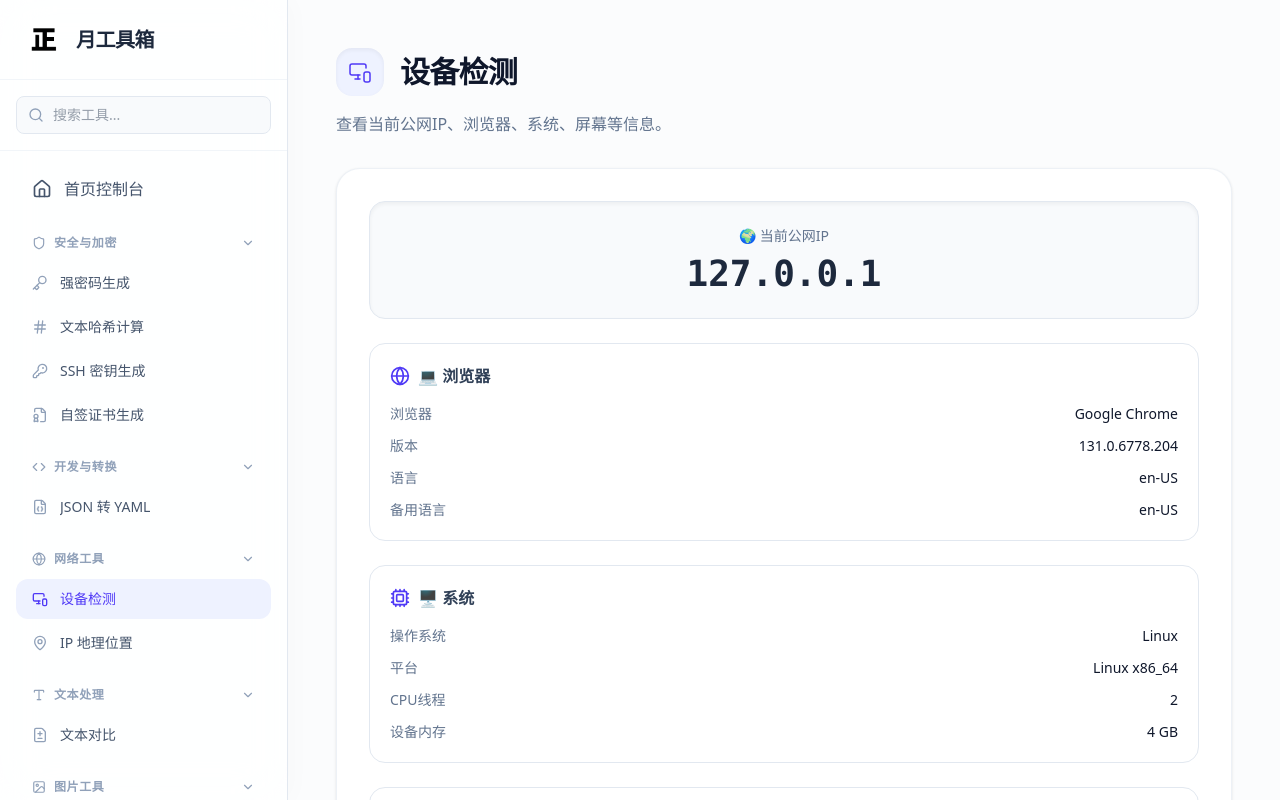
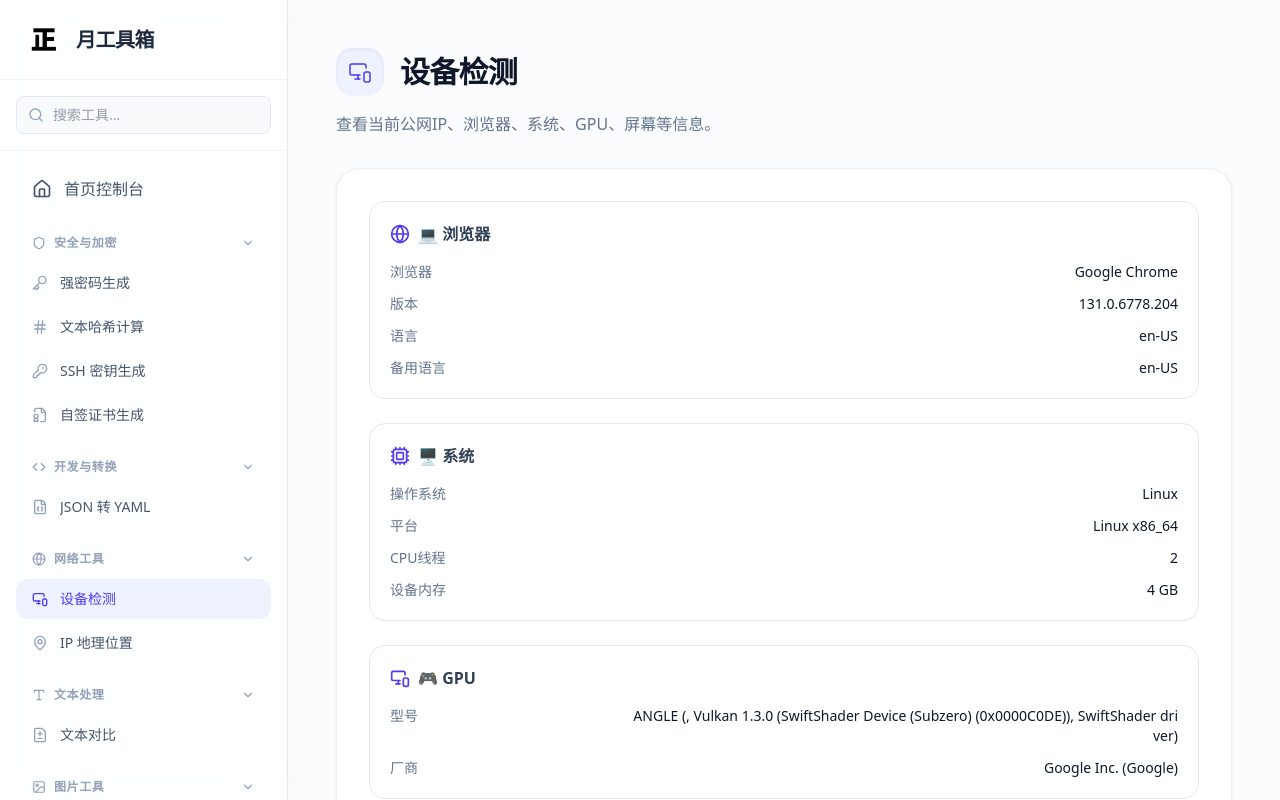
Before and after one commit to hezhengyue/tools, a Next.js app: page /device-info in a window 1280 px wide. Built offline with nearby package versions, Linux system fonts and the light colour scheme.

Commit message:
修复:ip数据bug

```diff
--- a/src/app/api/my-ip/route.ts
+++ b/src/app/api/my-ip/route.ts
@@ -24,14 +24,8 @@ function parseGeoString(geoStr: string): Record<string, string> {
 export async function GET(request: Request) {
   const h = await headers();
 
-  // 1. 获取 IP
-  const ip =
-    h.get("eo-connecting-ip") ||
-    h.get("edge-inner-client-ip") ||
-    h.get("cf-connecting-ip") ||
-    h.get("x-forwarded-for")?.split(",")[0].trim() ||
-    h.get("x-real-ip") ||
-    "127.0.0.1";
+  // 1. 获取 IP (在 EdgeOne 环境下，直接取 eo-connecting-ip 即可，本地开发时回退到 127.0.0.1)
+  const ip = h.get("eo-connecting-ip") || "127.0.0.1";
 
   // 2. 获取并解析 eo-connecting-geo
   const geoStr = h.get("eo-connecting-geo");
@@ -69,6 +63,6 @@ export async function GET(request: Request) {
     local: ip === "127.0.0.1" || ip === "::1",
     geo,
     asn: geo?.asn || null,
-    clientIp: h.get("eo-connecting-ip") || ip,
+    clientIp: ip, // 直接复用 ip 即可，不需要再重复获取 header
   });
 }
--- a/src/app/device-info/page.tsx
+++ b/src/app/device-info/page.tsx
@@ -13,8 +13,6 @@ import {
 import ToolShell from "@/components/ToolShell";
 
 interface DeviceInfo {
-  ip: string;
-
   browser: string;
   browserVersion: string;
   language: string;
@@ -42,9 +40,7 @@ interface DeviceInfo {
 
 function DeviceInfoCore() {
   const [info, setInfo] = useState<DeviceInfo | null>(null);
-
   const [loading, setLoading] = useState(false);
-
   const [copied, setCopied] = useState(false);
 
   function parseBrowser(ua: string) {
@@ -95,16 +91,12 @@ function DeviceInfoCore() {
   function getGpuInfo() {
     try {
       const canvas = document.createElement("canvas");
-
       const gl =
         canvas.getContext("webgl") ||
         canvas.getContext("experimental-webgl");
 
       if (!gl) {
-        return {
-          gpuName: "-",
-          gpuVendor: "-",
-        };
+        return { gpuName: "-", gpuVendor: "-" };
       }
 
       const ext = (gl as WebGLRenderingContext).getExtension(
@@ -112,10 +104,7 @@ function DeviceInfoCore() {
       );
 
       if (!ext) {
-        return {
-          gpuName: "-",
-          gpuVendor: "-",
-        };
+        return { gpuName: "-", gpuVendor: "-" };
       }
 
       const renderer = String(
@@ -131,9 +120,7 @@ function DeviceInfoCore() {
       );
 
       let gpuName = renderer;
-
       const angleMatch = renderer.match(/ANGLE \((.*?) Direct3D/i);
-
       if (angleMatch) {
         gpuName = angleMatch[1];
       }
@@ -144,20 +131,13 @@ function DeviceInfoCore() {
         .trim();
 
       let gpuVendor = vendor;
-
       if (vendor.includes("NVIDIA")) gpuVendor = "NVIDIA";
       else if (vendor.includes("Intel")) gpuVendor = "Intel";
       else if (vendor.includes("AMD")) gpuVendor = "AMD";
 
-      return {
-        gpuName,
-        gpuVendor,
-      };
+      return { gpuName, gpuVendor };
     } catch {
-      return {
-        gpuName: "-",
-        gpuVendor: "-",
-      };
+      return { gpuName: "-", gpuVendor: "-" };
     }
   }
 
@@ -165,60 +145,28 @@ function DeviceInfoCore() {
     setLoading(true);
 
     try {
-      let ip = "127.0.0.1";
-
-      try {
-        const res = await fetch("/api/my-ip", {
-          cache: "no-store",
-        });
-
-        if (res.ok) {
-          const json = await res.json();
-
-          ip = json.ip || ip;
-        }
-      } catch {}
-
       const ua = navigator.userAgent;
-
       const browser = parseBrowser(ua);
-
       const gpu = getGpuInfo();
 
       setInfo({
-        ip,
-
         browser: browser.name,
         browserVersion: browser.version,
-
         language: navigator.language,
         languages: [...navigator.languages],
-
         userAgent: ua,
-
         os: parseOS(ua),
         platform: navigator.platform,
-
         cpu: navigator.hardwareConcurrency || "-",
-
         memory: (navigator as any).deviceMemory || "-",
-
         gpuName: gpu.gpuName,
         gpuVendor: gpu.gpuVendor,
-
         resolution: `${screen.width} × ${screen.height}`,
-
         availableResolution: `${screen.availWidth} × ${screen.availHeight}`,
-
         colorDepth: screen.colorDepth,
-
         pixelRatio: window.devicePixelRatio,
-
-        orientation:
-          screen.orientation?.type || "Unknown",
-
-        timezone:
-          Intl.DateTimeFormat().resolvedOptions().timeZone,
+        orientation: screen.orientation?.type || "Unknown",
+        timezone: Intl.DateTimeFormat().resolvedOptions().timeZone,
       });
     } finally {
       setLoading(false);
@@ -233,8 +181,6 @@ function DeviceInfoCore() {
     if (!info) return;
 
     navigator.clipboard.writeText(`
-公网IP：${info.ip}
-
 浏览器：${info.browser}
 版本：${info.browserVersion}
 语言：${info.language}
@@ -268,26 +214,14 @@ ${info.userAgent}
   }
 
   return (
-    <>
-          {/* 当前公网IP */}
-      <div className="relative mb-6">
-        <div className="bg-slate-50 border border-slate-200 rounded-2xl p-6 text-center shadow-inner relative overflow-hidden">
-          <div className="text-slate-500 text-sm mb-2">
-            🌍 当前公网IP
-          </div>
-
-          <div className="text-3xl md:text-4xl font-mono font-bold text-slate-800 break-all">
-            {loading ? "检测中..." : info?.ip}
-          </div>
-
-          {copied && (
-            <div className="absolute inset-0 bg-green-50 flex items-center justify-center text-green-600 font-medium rounded-2xl">
-              <Check className="w-5 h-5 mr-2" />
-              已复制全部信息
-            </div>
-          )}
+    <div className="relative">
+      {/* 复制成功的全局提示 */}
+      {copied && (
+        <div className="absolute inset-0 z-50 bg-green-50/95 flex items-center justify-center text-green-600 font-medium rounded-2xl border border-green-200 shadow-lg backdrop-blur-sm">
+          <Check className="w-6 h-6 mr-2" />
+          已复制全部信息
         </div>
-      </div>
+      )}
 
       {/* 浏览器 */}
       <div className="bg-white border border-slate-200 rounded-2xl p-5 mb-6">
@@ -314,7 +248,6 @@ ${info.userAgent}
 
           <div className="flex justify-between items-start">
             <span className="text-slate-500">备用语言</span>
-
             <span className="text-right max-w-[70%] break-all">
               {info?.languages.join(", ")}
             </span>
@@ -362,7 +295,6 @@ ${info.userAgent}
         <div className="space-y-3 text-sm">
           <div className="flex justify-between items-start">
             <span className="text-slate-500">型号</span>
-
             <span className="text-right max-w-[70%] break-all">
               {info?.gpuName}
             </span>
@@ -456,7 +388,7 @@ ${info.userAgent}
           重新检测
         </button>
       </div>
-    </>
+    </div>
   );
 }
 
--- a/src/config/tools.ts
+++ b/src/config/tools.ts
@@ -81,11 +81,10 @@ export const toolsConfig: ToolCategory[] = [
         name: "设备检测",
         href: "/device-info",
         icon: MonitorSmartphone,
-        desc: "查看当前公网IP、浏览器、系统、屏幕等信息。",
+        desc: "查看当前公网IP、浏览器、系统、GPU、屏幕等信息。",
         footerNote:
-          "除公网IP外，其余信息均在浏览器本地检测完成，不会上传到任何服务器。"
+          "所有信息在 <strong>浏览器本地完成</strong>，不会上传到任何服务器。"
       },
-            // 👇 新增的工具
       {
         name: "IP 地理位置",
         href: "/ip-geo",
@@ -111,19 +110,19 @@ export const toolsConfig: ToolCategory[] = [
   },
   {
   category: "图片工具",
-  icon: Image,  // 需要先从 lucide-react 导入 Image 图标
+  icon: Image,
   tools: [
     {
       name: "图片预处理",
       href: "/image-compress",
-      icon: FileImage,  // lucide-react 中的图标
+      icon: FileImage,
       desc: "必选清除隐私 + 可选压缩转格式，体积减少 40%~70%，纯前端处理。",
       footerNote: "所有处理在 <strong>浏览器本地完成</strong>，图片<strong>不会上传到任何服务器</strong>。🔒 隐私保护为强制选项，确保上传安全。"
     },
     {
       name: "背景虚化",
       href: "/image-background-blur",
-      icon: Sparkles, // 或 Brush
+      icon: Sparkles,
       desc: "涂抹主体自动虚化背景，模拟单反景深效果，纯前端零延迟。",
       footerNote: "所有处理在 <strong>浏览器本地完成</strong>，图片<strong>不会上传到任何服务器</strong>。🎨 使用画笔涂抹主体即可，支持撤销/橡皮擦修正。"
     },
```
